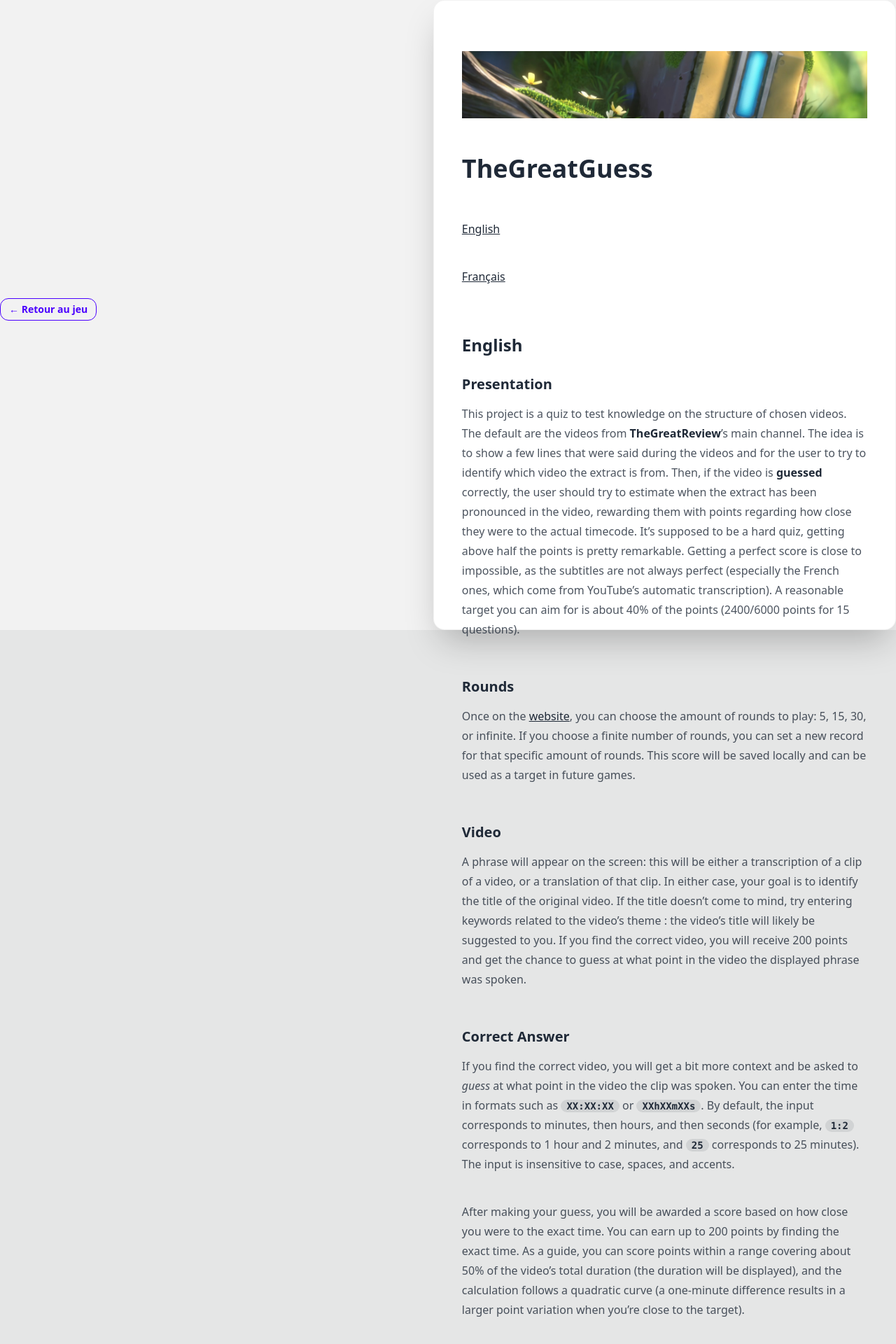
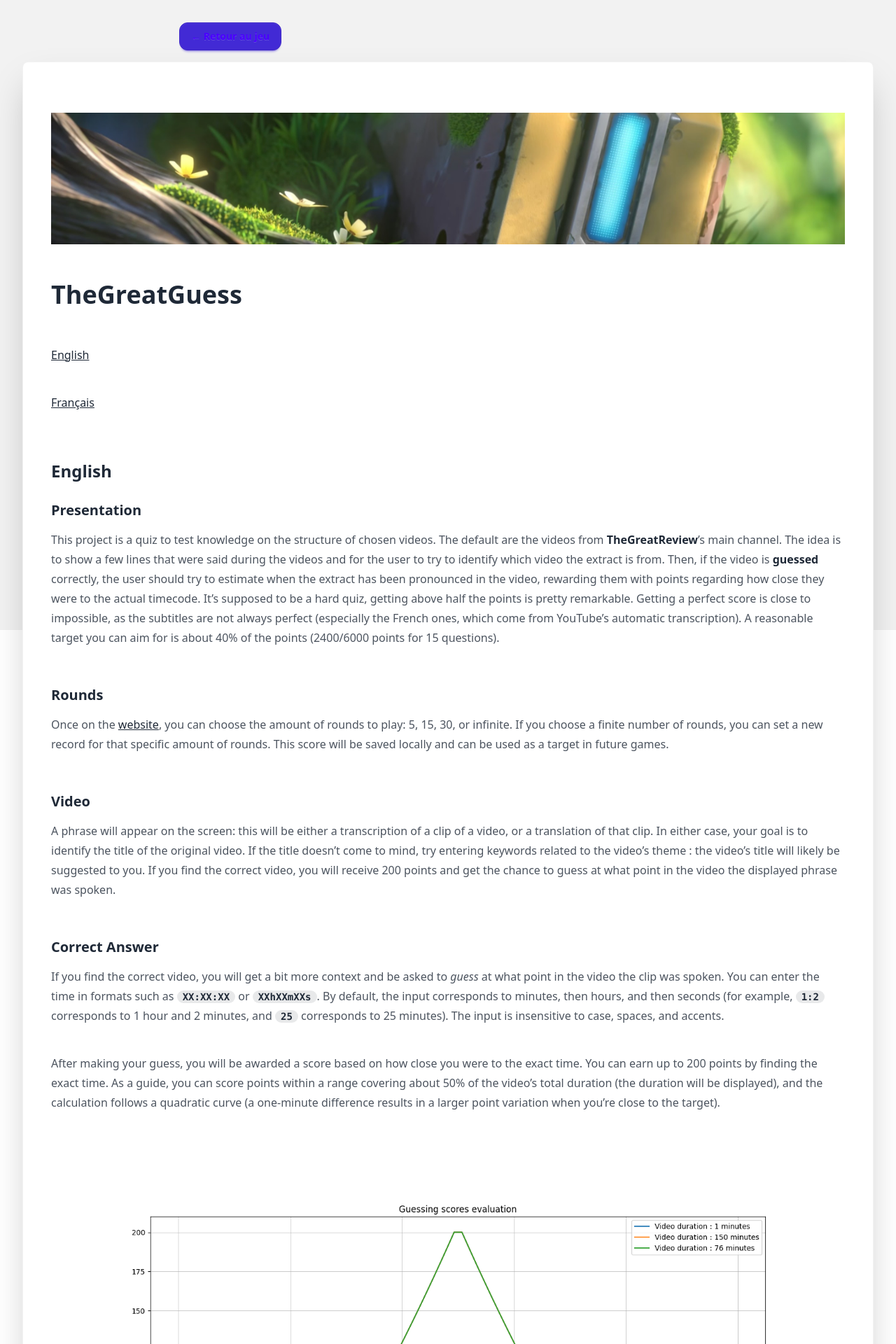
Before and after one commit to HRLupa/TheGreatGuess, a Jekyll site: the page built from README.md, in a window 1280 px wide. Shown: the top 1920 px of the page at 70% size. Built offline with Jekyll 4.4.1, drawn with Linux system fonts in a browser that asks for light colours; nearby versions of some CDN libraries.

Commit message:
Corrected the layout of default.html

```diff
--- a/_layouts/default.html
+++ b/_layouts/default.html
@@ -9,9 +9,9 @@
         <!-- Exactement les mêmes scripts et styles que ton jeu -->
         <script src="https://cdn.tailwindcss.com?plugins=typography"></script>
         <link href="https://cdn.jsdelivr.net/npm/daisyui@4.7.2/dist/full.min.css" rel="stylesheet" type="text/css" />
-        <link rel="stylesheet" href="./dist/style.css" />
+        <link rel="stylesheet" href="./frontend/dist/style.css" />
     </head>
-    <body class="h-full flex flex-col md:flex-row overflow-hidden bg-base-200 text-base-content">
+    <body class="h-full bg-base-200 text-base-content p-4 md:p-8 flex flex-col items-center">
 
         <!-- En-tête avec bouton retour -->
         <div class="w-full max-w-3xl mb-4 flex justify-between items-center">
```
